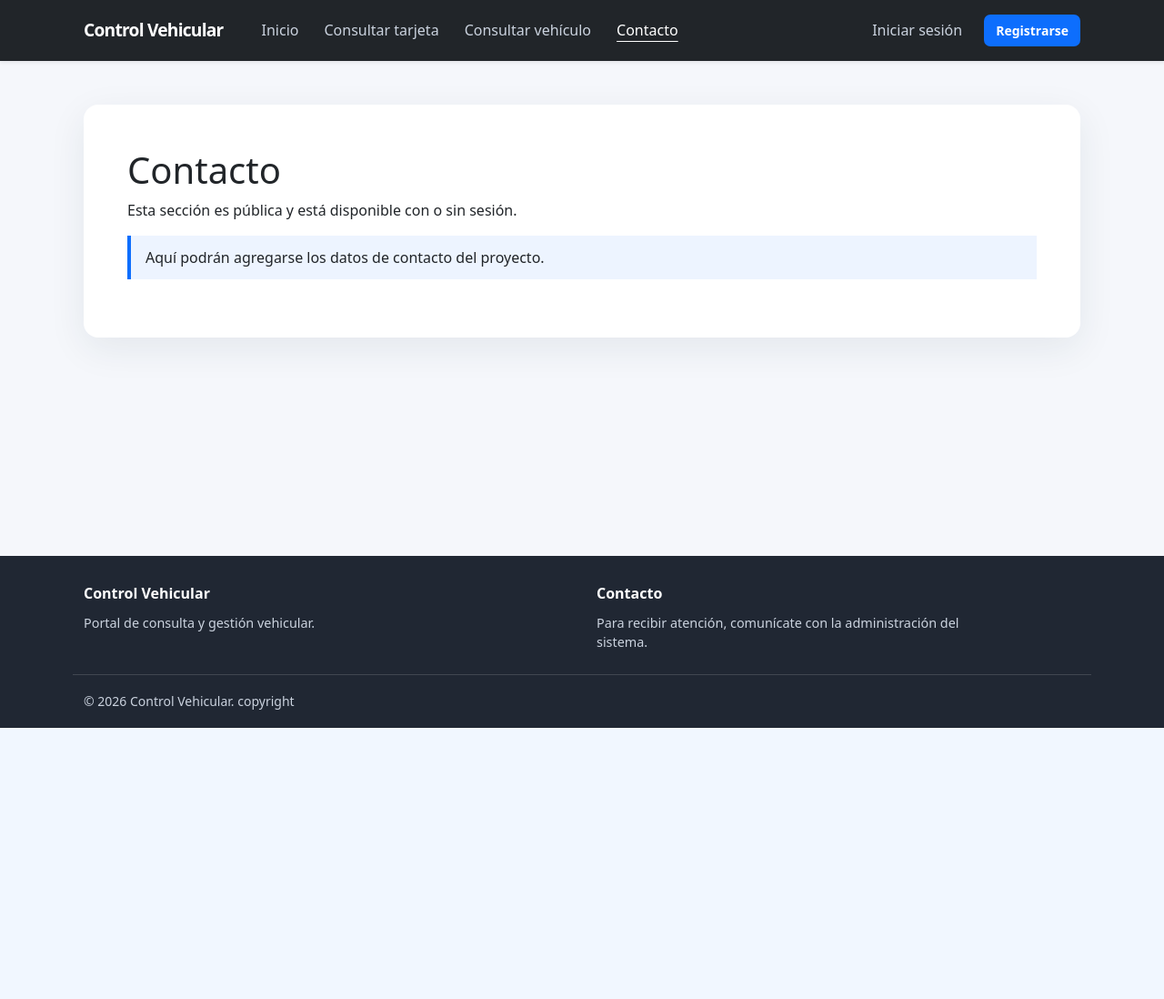
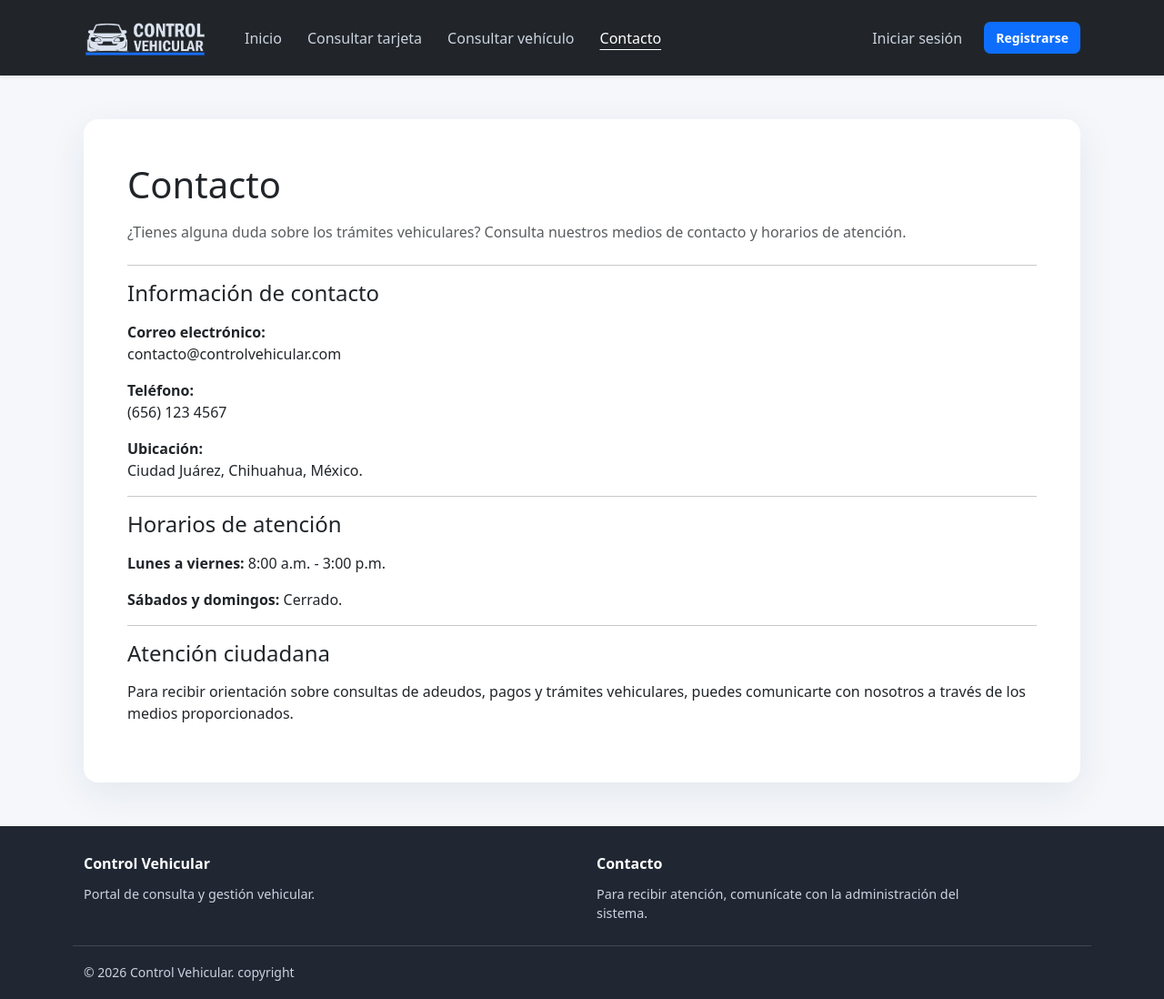
Before and after one commit to Arthur-Davidson/Transito_Repo, a PHP site: page /Views/contact.php in a window 1280 px wide. Shown: the whole page at 91% size. Before the commit the page ends 800 px from the top, so only its background shows below. Run offline with PHP 8.4, Linux system fonts and the light colour scheme.

Commit message:
Agregar imagenes del navbar, home y de consulta de adeudos

```diff
--- a/Views/contact.php
+++ b/Views/contact.php
@@ -1,11 +1,67 @@
+
 <?php
 require_once __DIR__ . '/../Config/auth.php';
 Auth::iniciar();
+
 $titulo = 'Contacto';
 include __DIR__ . '/header.php';
 ?>
-<main class="container py-5"><div class="card auth-card"><div class="card-body p-4 p-lg-5">
-<h1>Contacto</h1>
-<p>Esta sección es pública y está disponible con o sin sesión.</p><p class="aviso">Aquí podrán agregarse los datos de contacto del proyecto.</p>
-</div></div></main>
+
+<main class="container py-5">
+
+    <div class="card auth-card">
+        <div class="card-body p-4 p-lg-5">
+
+            <h1 class="mb-3">Contacto</h1>
+            <p class="text-muted mb-4">
+                ¿Tienes alguna duda sobre los trámites vehiculares?
+                Consulta nuestros medios de contacto y horarios de atención.
+            </p>
+
+            <hr>
+
+            <h4 class="mb-3">Información de contacto</h4>
+
+            <p>
+                <strong>Correo electrónico:</strong><br>
+                contacto@controlvehicular.com
+            </p>
+
+            <p>
+                <strong>Teléfono:</strong><br>
+                (656) 123 4567
+            </p>
+
+            <p>
+                <strong>Ubicación:</strong><br>
+                Ciudad Juárez, Chihuahua, México.
+            </p>
+
+            <hr>
+
+            <h4 class="mb-3">Horarios de atención</h4>
+
+            <p>
+                <strong>Lunes a viernes:</strong> 8:00 a.m. - 3:00 p.m.
+            </p>
+
+            <p>
+                <strong>Sábados y domingos:</strong> Cerrado.
+            </p>
+
+            <hr>
+
+            <h4 class="mb-3">Atención ciudadana</h4>
+
+            <p>
+                Para recibir orientación sobre consultas de adeudos,
+                pagos y trámites vehiculares, puedes comunicarte con
+                nosotros a través de los medios proporcionados.
+            </p>
+
+        </div>
+    </div>
+
+</main>
+
 <?php include __DIR__ . '/footer.php'; ?>
--- a/Views/navbar.php
+++ b/Views/navbar.php
@@ -9,25 +9,40 @@ function enlaceMenu($archivo, $texto, $privado = false) {
     echo '<a class="nav-link' . ($activo ? ' active' : '') . '" href="' . escapar($ruta) . '"' . ($activo ? ' aria-current="page"' : '') . '>' . escapar($texto) . '</a>';
 }
 ?>
+
 <nav class="navbar navbar-expand-lg navbar-dark bg-dark shadow-sm">
-<div class="container"><a class="navbar-brand brand-mark" href="<?= BASE_URL ?>Views/home.php">Control Vehicular</a>
+    <div class="container">
+        <a class="navbar-brand brand-mark" href="<?= BASE_URL ?>Views/home.php">
+            <img src="<?= BASE_URL ?>Img/img_logo.png" alt="Control Vehicular" height="45">
+        </a>
         <button class="navbar-toggler" type="button" aria-controls="menuPrincipal" aria-expanded="false" aria-label="Mostrar navegación" id="abrirMenu"><span aria-hidden="true">☰</span></button>
         <div class="collapse navbar-collapse" id="menuPrincipal">
             <div class="navbar-nav me-auto">
-<?php enlaceMenu('home.php', 'Inicio'); enlaceMenu('consulta_tarjeta.php', 'Consultar tarjeta'); enlaceMenu('query.php', 'Consultar vehículo'); enlaceMenu('contact.php', 'Contacto'); ?>
+                <?php enlaceMenu('home.php', 'Inicio');
+                enlaceMenu('consulta_tarjeta.php', 'Consultar tarjeta');
+                enlaceMenu('query.php', 'Consultar vehículo');
+                enlaceMenu('contact.php', 'Contacto'); ?>
                 <?php if (Auth::autenticado()): ?>
                     <?php enlaceMenu('dashboard.php', 'Panel', true); ?>
-<details class="gestion"><summary>Gestión</summary><div class="gestion-menu">
-<?php foreach (['owners.php'=>'Propietarios', 'vehicles.php'=>'Vehículos', 'cards.php'=>'Tarjetas', 'payments.php'=>'Pagos'] as $archivo=>$texto) enlaceMenu($archivo, $texto, true); ?>
-</div></details>
+                    <details class="gestion">
+                        <summary>Gestión</summary>
+                        <div class="gestion-menu">
+                            <?php foreach (['owners.php' => 'Propietarios', 'vehicles.php' => 'Vehículos', 'cards.php' => 'Tarjetas', 'payments.php' => 'Pagos'] as $archivo => $texto) enlaceMenu($archivo, $texto, true); ?>
+                        </div>
+                    </details>
                 <?php endif; ?>
-</div><div class="navbar-nav align-items-lg-center gap-lg-3">
+            </div>
+            <div class="navbar-nav align-items-lg-center gap-lg-3">
                 <?php if (Auth::autenticado()): ?>
                     <span class="navbar-text">Hola, <strong><?= escapar($_SESSION['user_name']) ?></strong></span>
                     <form action="<?= BASE_URL ?>Views/Auth/logout.php" method="post">
-<input type="hidden" name="csrf" value="<?= escapar(Auth::token()) ?>"><button type="submit" class="btn btn-outline-light btn-sm">Cerrar sesión</button></form>
+                        <input type="hidden" name="csrf" value="<?= escapar(Auth::token()) ?>"><button type="submit" class="btn btn-outline-light btn-sm">Cerrar sesión</button>
+                    </form>
                 <?php else: ?>
                     <?php enlaceMenu('Auth/login.php', 'Iniciar sesión'); ?>
                     <a class="btn btn-primary btn-sm" href="<?= BASE_URL ?>Views/Auth/register.php">Registrarse</a>
                 <?php endif; ?>
-</div></div></div></nav>
+            </div>
+        </div>
+    </div>
+</nav>
```
Also changed, not shown: Views/home.php (+46 -11 lines), Views/query.php (+26 -6 lines), Img/img_01.png (added), Img/img_02.png (added), Img/img_logo.png (added). Lines whose indentation alone changed are shown as unchanged.
